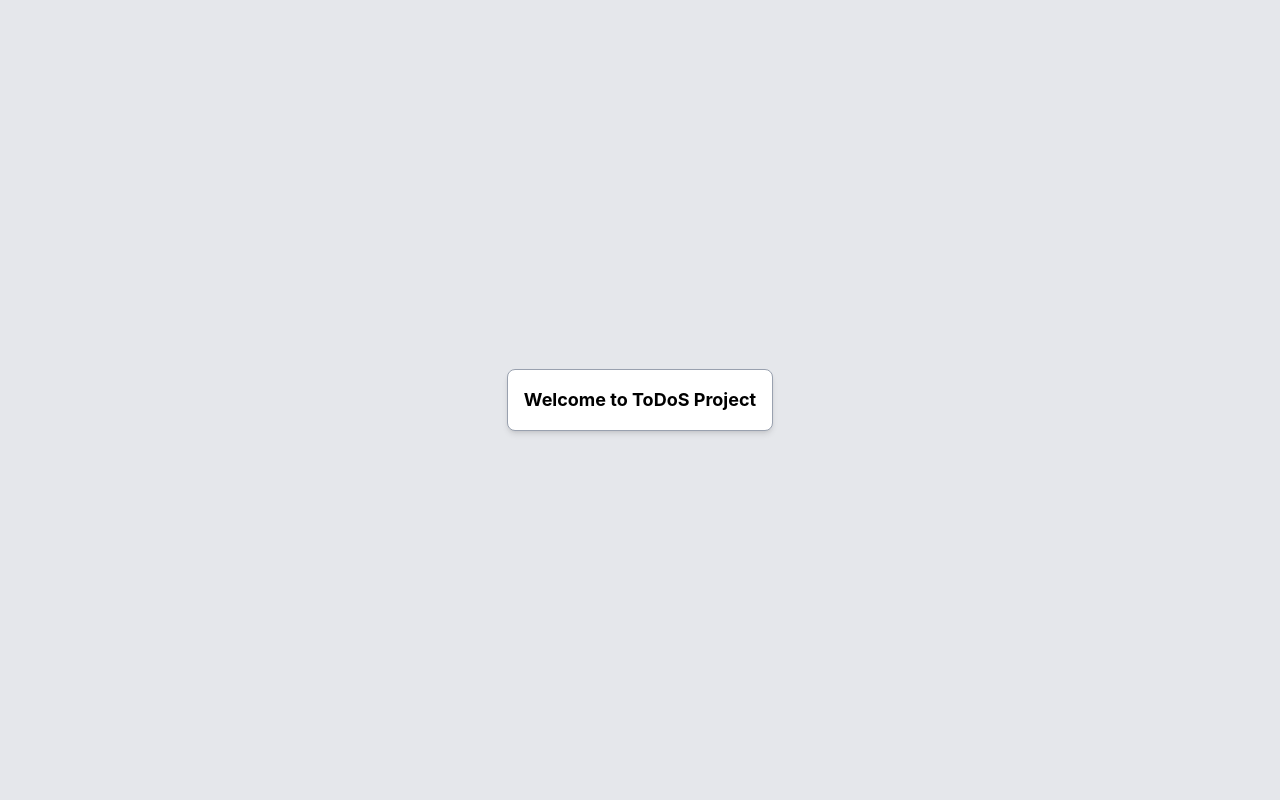
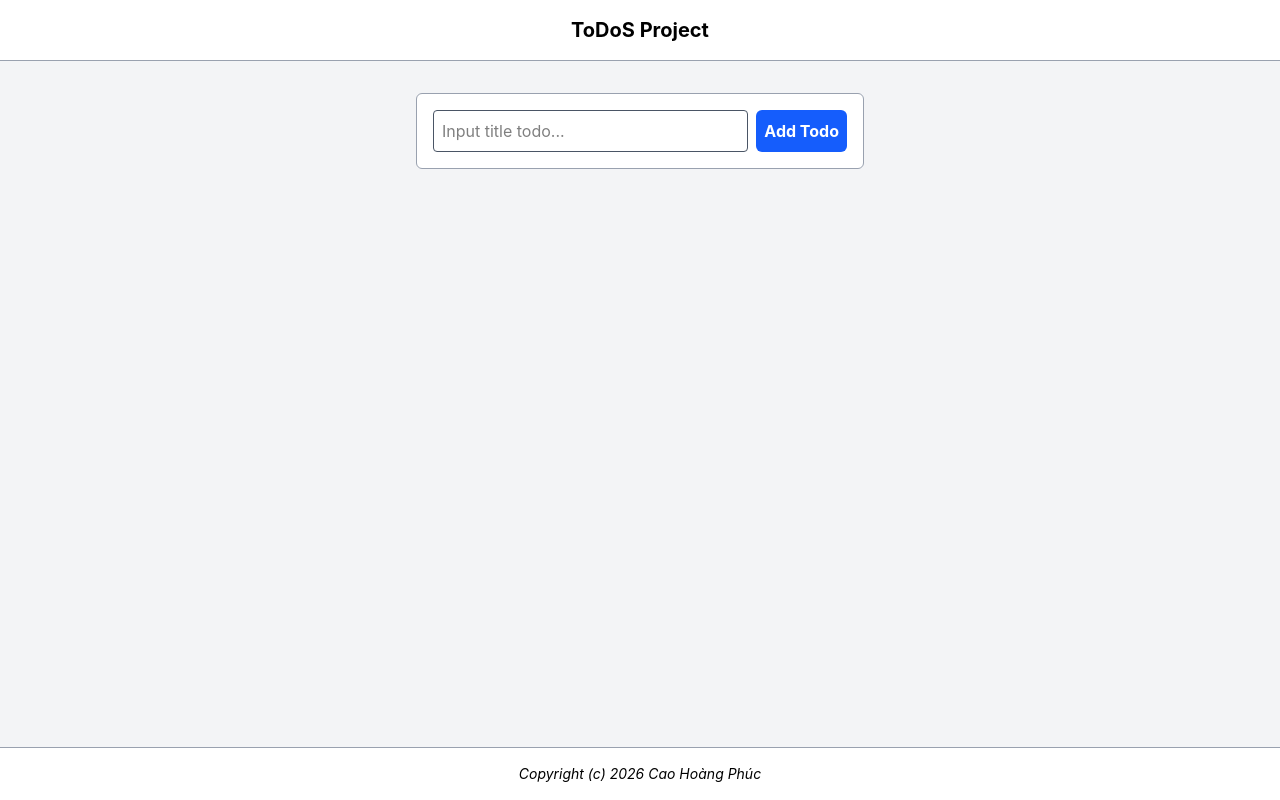
Before and after one commit to chpvchp/ToDoS, a React (Vite) app in the folder frontend/: page / in a window 1280 px wide. Built offline with nearby package versions, Linux system fonts and the light colour scheme.

Commit message:
feat(ui): feature UI components - add main, header, footer and button component

```diff
--- a/frontend/src/App.tsx
+++ b/frontend/src/App.tsx
@@ -1,7 +1,13 @@
+import Footer from "./components/Footer";
+import Header from "./components/Header";
+import Main from "./components/Main";
+
 export default function App() {
   return (
-    <div className="min-h-screen bg-gray-200 flex justify-center items-center">
-      <h1 className="p-4 bg-white border border-gray-400 rounded-lg text-lg font-sans font-bold shadow-md transition duration-200 hover:bg-blue-600 hover:text-white">Welcome to ToDoS Project</h1>
+    <div className="min-h-screen flex flex-col">
+      <Header />
+      <Main />
+      <Footer />
     </div>
   )
 }
--- /dev/null
+++ b/frontend/src/components/Button.tsx
@@ -0,0 +1,15 @@
+type ButtonProps = {
+  label: string;
+  onClick: () => void;
+};
+
+export default function Button({ label, onClick }: ButtonProps) {
+  return (
+    <button
+      className="p-2 bg-blue-600 text-white font-sans font-bold rounded-md transition duration-200 hover:bg-blue-800"
+      onClick={onClick}
+    >
+      {label}
+    </button>
+  );
+}
--- /dev/null
+++ b/frontend/src/components/Footer.tsx
@@ -0,0 +1,7 @@
+export default function Footer() {
+  return (
+    <footer className="w-full bg-white p-4 flex justify-center items-center border-t border-gray-400">
+        <p className="text-sm italic">Copyright (c) 2026 Cao Hoàng Phúc</p>
+    </footer>
+  )
+}
--- /dev/null
+++ b/frontend/src/components/Header.tsx
@@ -0,0 +1,7 @@
+export default function Header() {
+  return (
+    <header className="w-full bg-white p-2 flex justify-center items-center border-b border-gray-400 shadow-md">
+      <h1 className="p-2 font-sans font-bold text-xl">ToDoS Project</h1>
+    </header>
+  )
+}
--- /dev/null
+++ b/frontend/src/components/Main.tsx
@@ -0,0 +1,18 @@
+import Button from "./Button";
+
+export default function Main() {
+  return (
+    <main className="flex-1 bg-gray-100 p-8">
+
+      <div className="max-w-md mx-auto p-4 border border-gray-400 rounded-md bg-white flex gap-2">
+        <input className="p-2 flex-1 border border-gray-600 rounded transition duration-200 hover:border-black" type="text" placeholder="Input title todo..." />
+        <Button label="Add Todo" onClick={() => console.log("Addtodo..")}/>
+      </div>
+
+      <div>
+
+      </div>
+
+    </main>
+  );
+}
```
